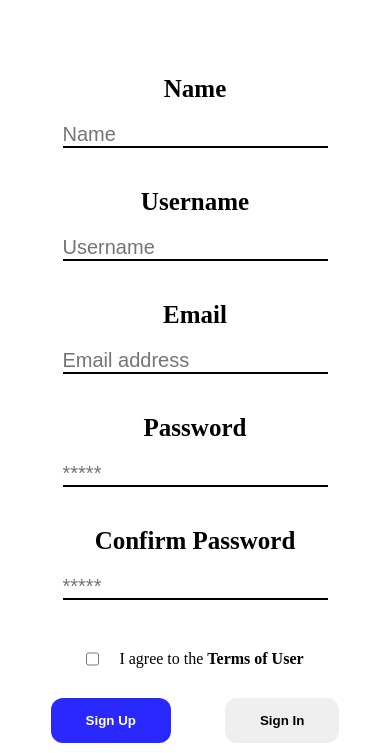
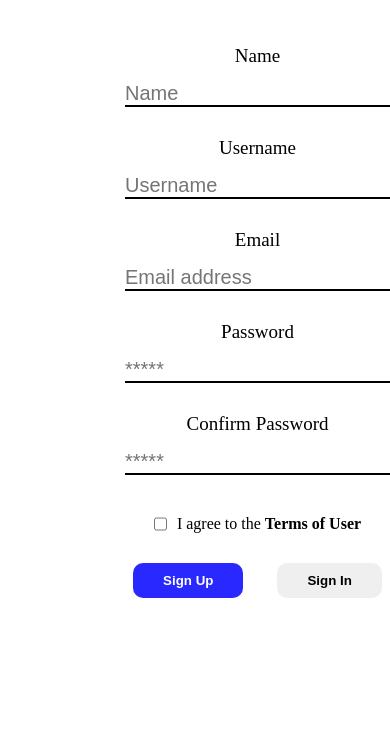
Before and after one commit to teefeh07/WTF-Assignment, a plain HTML site: page index.html in a window 390 px wide. Shown: the part 95-848 px from the top of the page. Drawn offline with Linux system fonts and the light colour scheme.

Commit message:
Made some changes to the styling

```diff
--- a/styles.css
+++ b/styles.css
@@ -5,14 +5,6 @@
 section {
   display: flex;
   height: 100vh;
-  }
-  .left-section {
-    flex-basis: 50%;
-    /* background-color: red; */
-  }
-
-  .right-section {
-    flex-basis: 50%;
 }
 
 .input-container {
@@ -31,10 +23,6 @@
   border-color: black;
   outline: none;
   font-size: 20px;
-  }
-  img {
-    width: 100%;
-    height: 100vh;
 }
 
 h1 {
@@ -70,6 +58,7 @@
   border-radius: 10px;
 
   font-weight: bold;
+  margin-bottom: 30px;
 }
 
 .signup-btn {
@@ -82,56 +71,3 @@
 .signin-btn:hover {
   opacity: 0.5;
 }
-
-  @media (max-width: 900px) {
-    img{
-      display: none;
-
-    }
-    .left-section{
-      flex-basis: 0%;
-    }
-    .right-section{
-      flex-basis: 100%;
-    }
-    h1{
-      margin-top: 40px;
-      font-style: 45px;
-      margin-bottom: 50px;
-    }
-    label {
-      font-weight: 700;
-      font-size: 25px;
-      margin-top: 40px;
-      margin-bottom: 20px;
-    }
-    .checkbox {
-      display: flex;
-      margin-top: 50px;
-    }
-    input[type="checkbox"] {
-      accent-color: blue;
-    }
-    span {
-      font-weight: 700;
-    }
-    p {
-      margin-left: 20px;
-    }
-    button {
-      padding: 15px 35px;
-      margin-top: 30px;
-      border: 0px;
-      border-radius: 12px;
-      margin-bottom: 10px;
-
-      font-weight: bold;
-    }
-
-    .signup-btn {
-      background-color: rgba(0, 0, 255, 0.842);
-      margin-right: 50px;
-      color: white;
-    }
-
-  }
```
Lines whose indentation alone changed are shown as unchanged.
